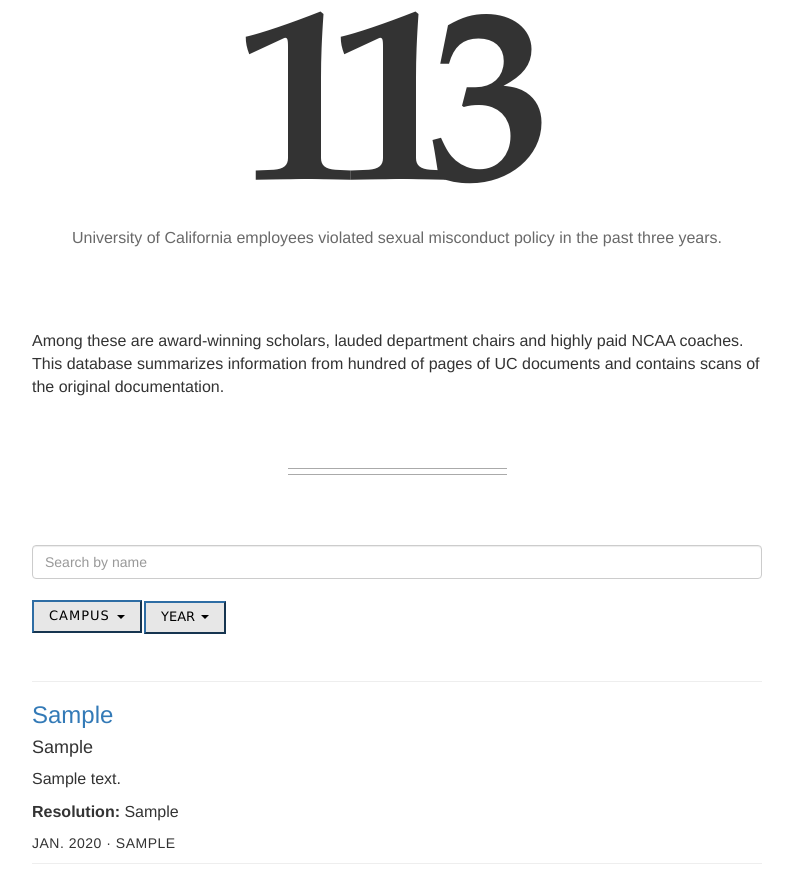
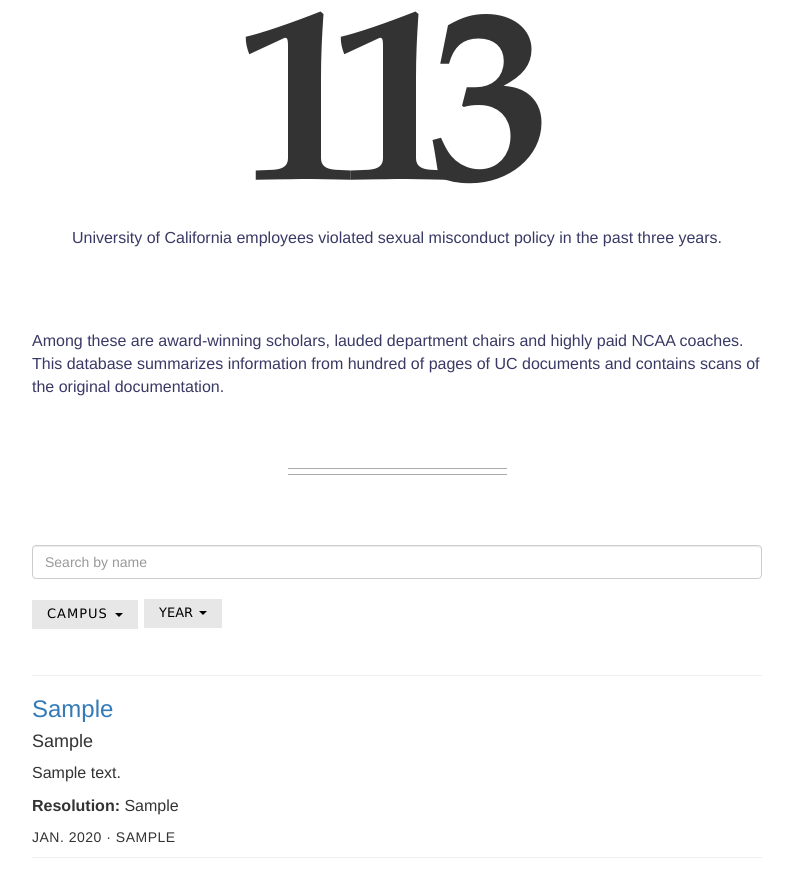
Before and after one commit to dailycal-projects/misconduct, a Django app: template misconduct/templates/misconduct/case_list.html in a window 1280 px wide. Shown: the part 191-1065 px from the top of the page, without its empty margins (243-1036 px from the left). Run offline with Django 3.2, Linux system fonts and the light colour scheme; the template is opened without the code that fills it: values that come from a table or form of the project are taken from there, others are empty; tables that the repository leaves empty hold one stand-in row (values such as "Sample post"); some libraries are stand-ins or nearby versions.

Commit message:
temp colors

```diff
--- a/misconduct/templates/misconduct/case_list.html
+++ b/misconduct/templates/misconduct/case_list.html
@@ -110,13 +110,17 @@
 	text-align: center;
 	margin-bottom: 60px;
 	font-family: "Helvetica Nueue", Helvetica, Arial, Verdana, sans-serif;
-	color: #696969;
+	color: #393966;
 
-}
+
+/*color: #393966;
+*/}
 
 #description {
 	font-family: "Helvetica Nueue", Helvetica, Arial, Verdana, sans-serif;
 	margin-top: 80px;
+		color: #393966;
+
 
 
 }
@@ -171,6 +175,7 @@
   text-transform: uppercase;
   position: relative;
   left: 0px;
+  border: none;
 
 }
 
@@ -185,6 +190,7 @@
   position: relative;
   bottom:30px;
   top: -27px;
+  border: none;
 }
 
 .dropdown {
```
